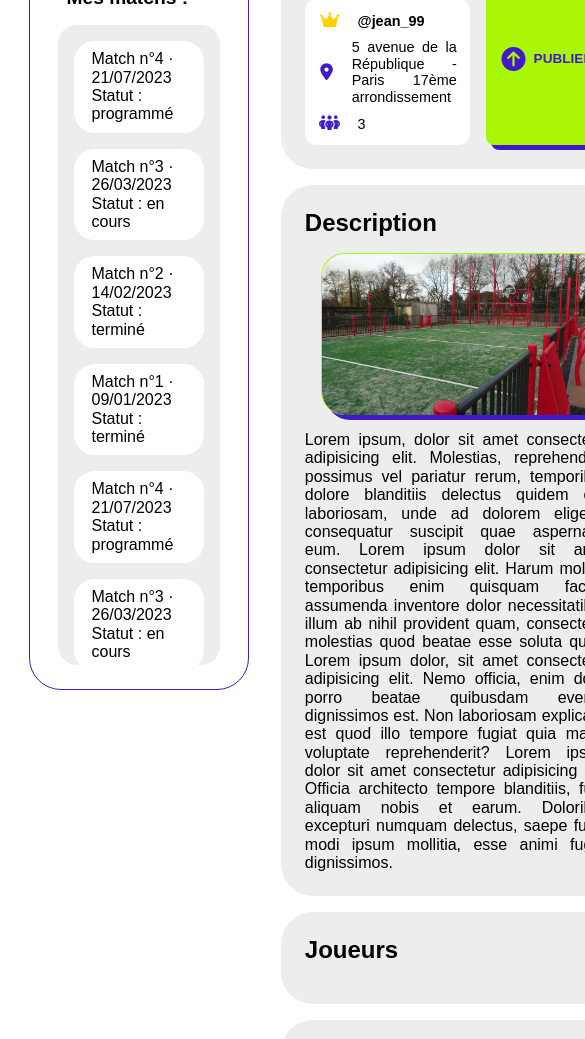
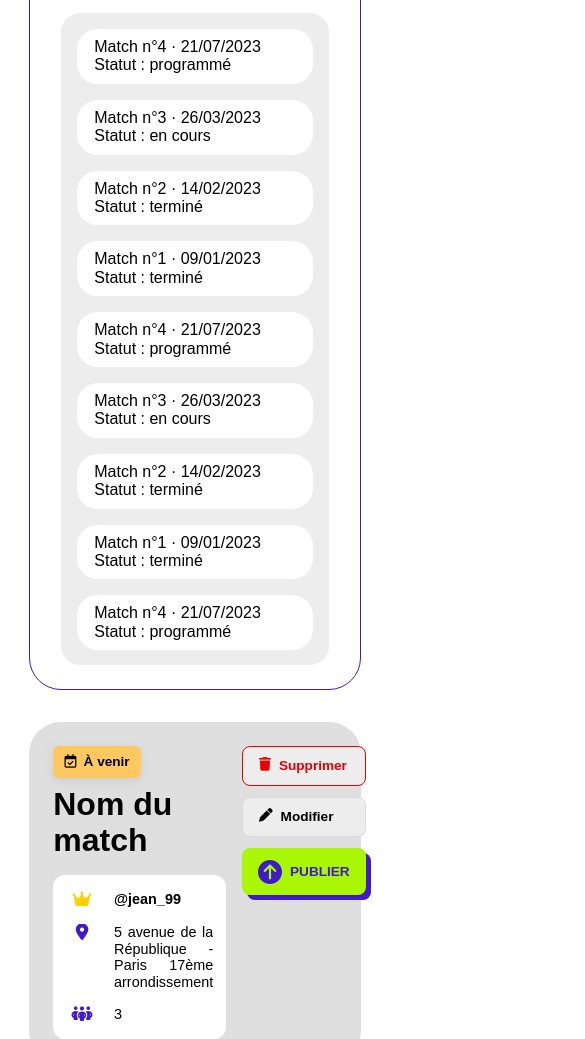
Before and after one commit to Noeh-L/Joga, a website: page dashboard.html in a window 390 px wide. Shown: the part 298-1337 px from the top of the page, 585 px wide, since content can reach past the window. Drawn offline with Linux system fonts and the light colour scheme.

Commit message:
Amorçage du responsive

```diff
--- a/dashboard.html
+++ b/dashboard.html
@@ -111,16 +111,16 @@
 
                 <div class="matchContent__titleBanner--infos-details">
                     <div class="matchContent__titleBanner--infos-details-detail captain">
-                        <i class="fa-solid fa-crown"></i>
-                        <span class="matchLocation"><a href="#">@jean_99</a></span>
+                        <div class="captain-icon icon"><i class="fa-solid fa-crown"></i></div>
+                        <div class="captain-UserName"><a href="#">@jean_99</a></div>
                     </div>
                     <div class="matchContent__titleBanner--infos-details-detail location">
-                        <i class="fa-solid fa-location-dot"></i>
-                        <span class="matchLocation">5 avenue de la République - Paris 17ème arrondissement</span>
+                        <div class="location-icon icon"><i class="fa-solid fa-location-dot"></i></div>
+                        <div class="matchLocation">5 avenue de la République - Paris 17ème arrondissement</div>
                     </div>
                     <div class="matchContent__titleBanner--infos-details-detail teams">
-                        <i class="fa-solid fa-people-group"></i>
-                        <span class="numberOfTeams">3</span>
+                        <div class="teams-icon icon"><i class="fa-solid fa-people-group"></i></div>
+                        <div class="numberOfTeams">3</div>
                     </div>
                 </div>
 
--- a/scss/dashboard.scss
+++ b/scss/dashboard.scss
@@ -49,7 +49,7 @@ body {
     position: fixed;
     top: 0;
     z-index: 10;
-    backdrop-filter: hue-rotate(14deg) blur(5px);
+    backdrop-filter: hue-rotate(14deg) blur(5px) grayscale(75%);
     background-color: rgba($color: #ececec, $alpha: 0.1);
     border-bottom: rgba($color:$main-color, $alpha: 0.1) solid 1px;
 
@@ -107,6 +107,10 @@ main {
     margin: auto;
     gap: 2rem;
     margin-top: $header-hight + 4;
+
+    @media screen and (max-width: 992px) {
+        flex-direction: column;
+    }
 
     .matchManager, .bestPlayers {
         border: solid 1px $main-color;
@@ -201,7 +205,7 @@ main {
         flex-direction: column;
 
         > div {
-            background: #ededed;
+            background: #f3f3f3;
             width: 100%;
             border-radius: 2rem;
             padding: 1.5rem;
@@ -215,6 +219,7 @@ main {
             display: flex;
             justify-content: space-between;
             align-items: start;
+            background: #dfdfdf !important;
             gap: 1rem;
 
             &--infos {
@@ -249,46 +254,39 @@ main {
                 &-details {
                     display: flex;
                     flex-direction: column;
-                    gap: 0.4rem;
+                    gap: 1rem;
                     background: white;
                     border-radius: 0.75rem;
-                    padding: 0.6rem 0.8rem;
+                    padding: 1rem 0.8rem;
                     font-size: 0.9rem;
 
                     &-detail {
                         overflow: hidden;
                         text-overflow: ellipsis;
                         display: flex;
-                        align-items: center;
+                        align-items: start;
                         text-align: justify;
                         gap: 1rem;
 
-                        i {
-                            width: 1.5rem;
-                            aspect-ratio: 1;
+                        .icon {
+                            min-width: 2rem;
                             display: flex;
                             justify-content: center;
-                            align-items: center;
+                            align-items: start;
                             color: $main-color;
                             font-size: 1.05rem;
                         }
 
-                        span {
-                            width: fit-content;
-                        }
-
                         &.captain {
-                            i {
+                            .captain-icon {
                                 color: rgb(255, 208, 0);
                             }
-                            span {
+                            .captain-UserName {
                                 font-weight: bold;
                                 color: $main-color;
                             }
                         }
                     }
-
-
                 }
             }
 
@@ -401,6 +399,10 @@ main {
         flex: 1;
         max-height: 100vh;
 
+        @media screen and (max-width: 992px) {
+            // order: 2;
+        }
+
         div {
             display: flex;
             justify-content: space-between;
```
Also changed, not shown: assets/css/dashboard.css.
